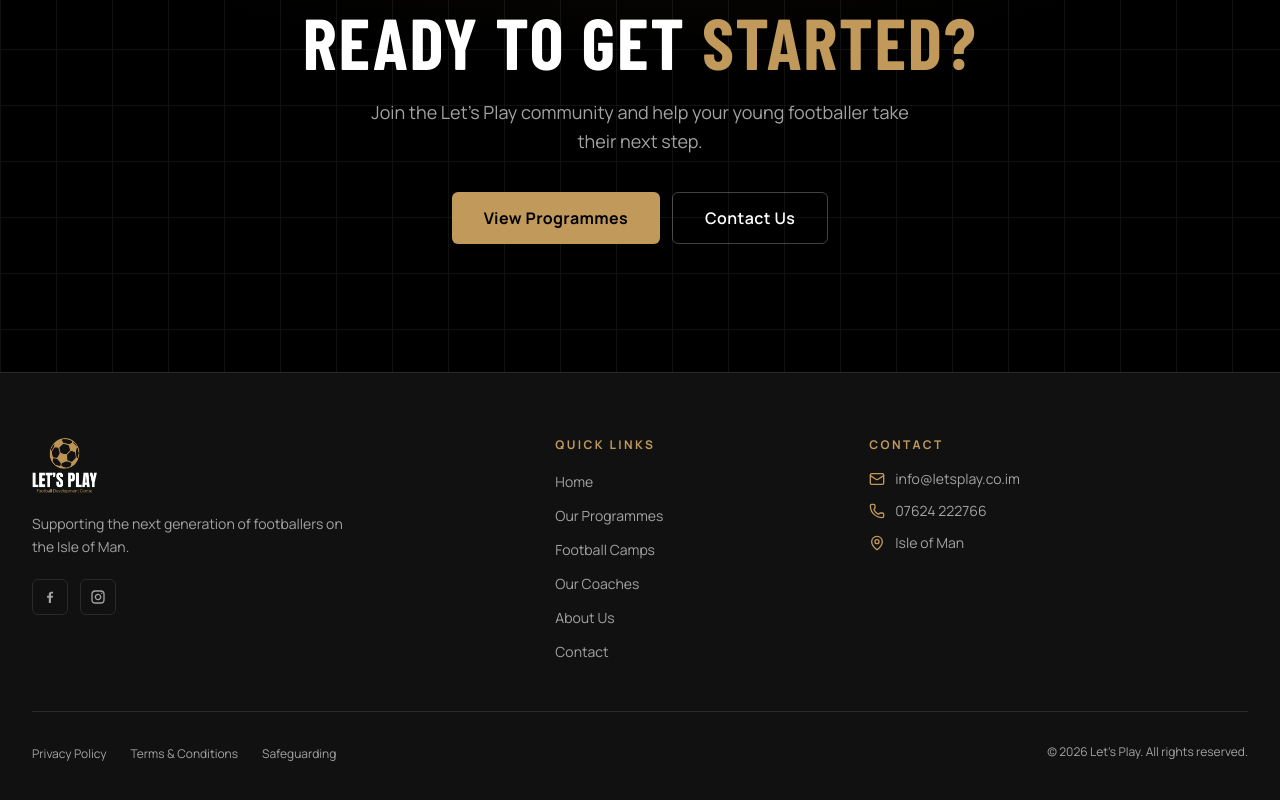
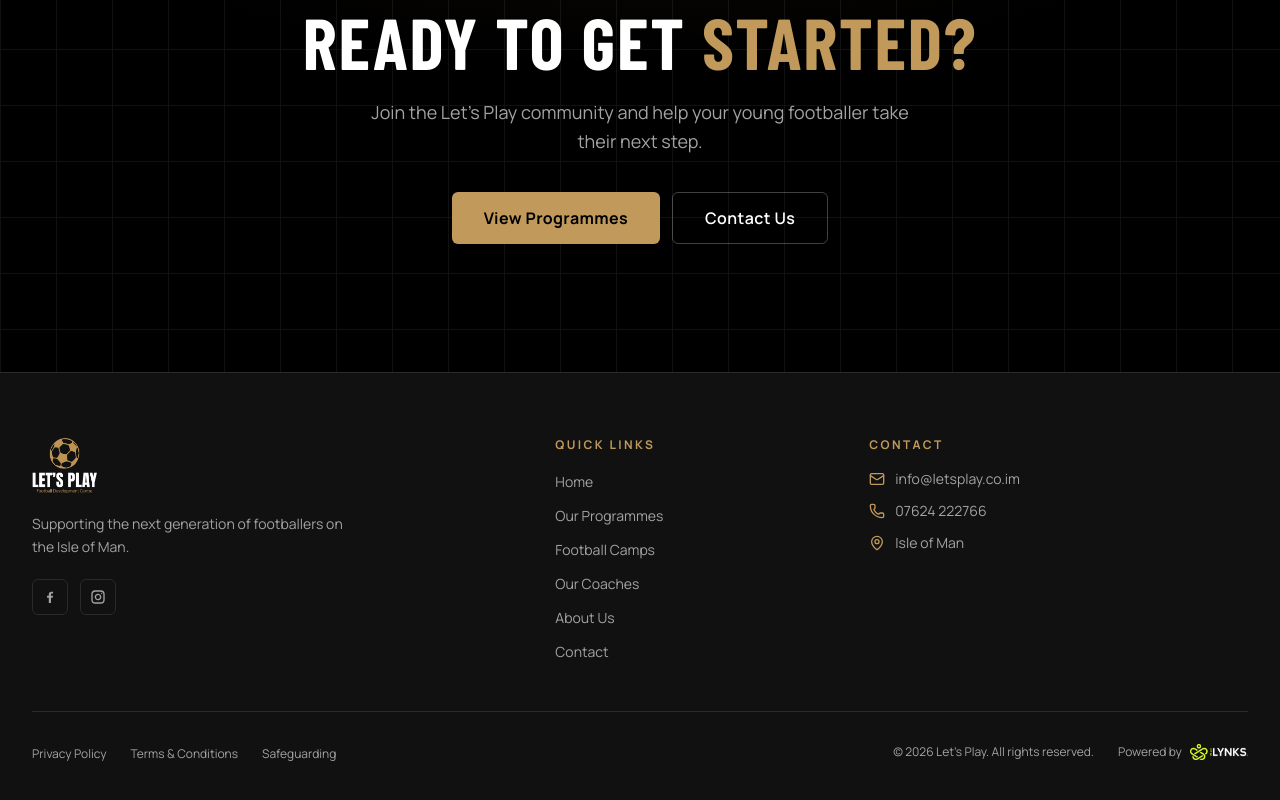
Before and after one commit to LYNKSPortal/lets-play-iom, a Next.js app: page / in a window 1280 px wide. Shown: the part 5451-6251 px from the top of the page. Built offline with nearby package versions, Linux system fonts and the light colour scheme; a web font is replaced by a local one.

Commit message:
Add 'Powered by We Are LYNKS' credit to footer

```diff
--- a/src/components/layout/site-footer.tsx
+++ b/src/components/layout/site-footer.tsx
@@ -111,9 +111,26 @@ export function SiteFooter() {
               </li>
             ))}
           </ul>
-          <p className="text-xs text-muted">
-            &copy; <CurrentYear /> Let&apos;s Play. All rights reserved.
-          </p>
+          <div className="flex flex-col items-start gap-4 md:flex-row md:items-center md:gap-6">
+            <p className="text-xs text-muted">
+              &copy; <CurrentYear /> Let&apos;s Play. All rights reserved.
+            </p>
+            <a
+              href="https://wearelynks.com"
+              target="_blank"
+              rel="noopener noreferrer"
+              className="flex items-center gap-2 text-xs text-muted transition-colors hover:text-white"
+            >
+              Powered by
+              <Image
+                src="/powered-by-lynks.png"
+                alt="We Are LYNKS"
+                width={109}
+                height={30}
+                className="h-4 w-auto"
+              />
+            </a>
+          </div>
         </div>
       </div>
     </footer>
```
Also changed, not shown: public/powered-by-lynks.png (added).
